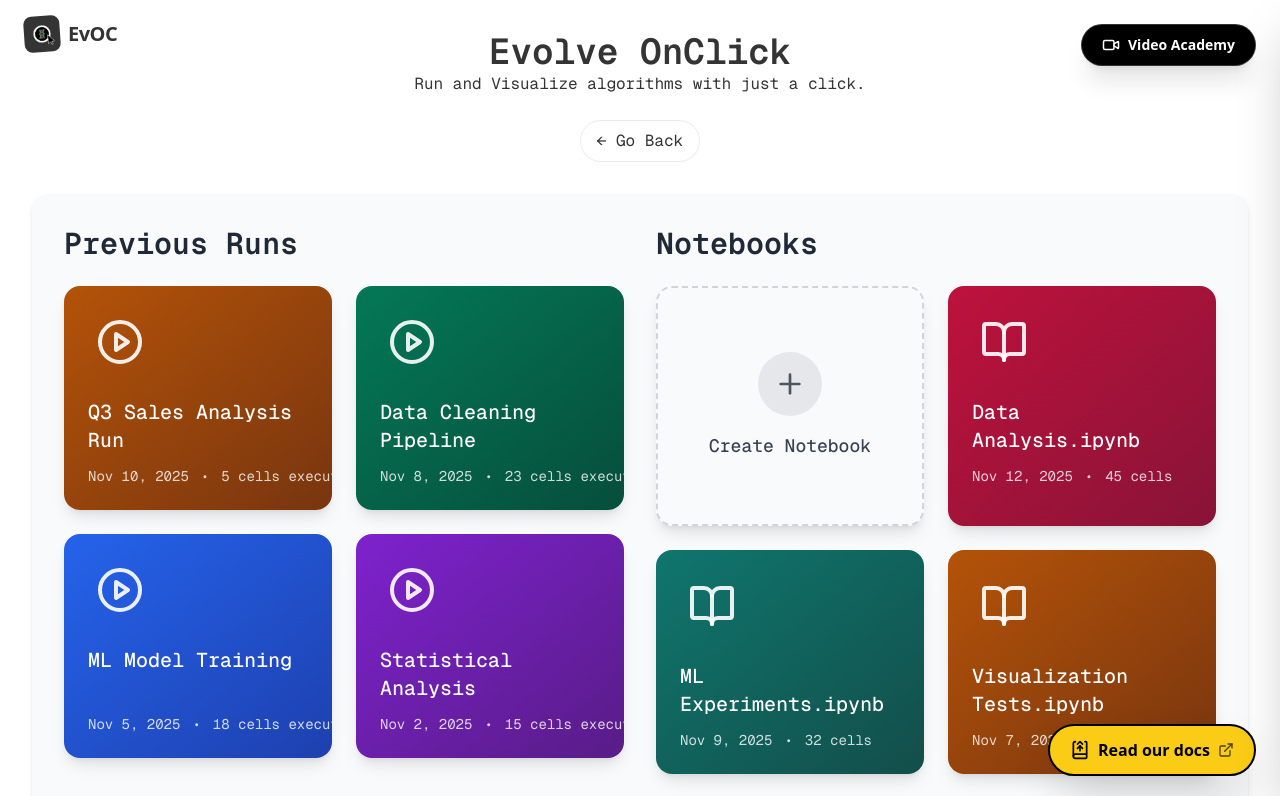
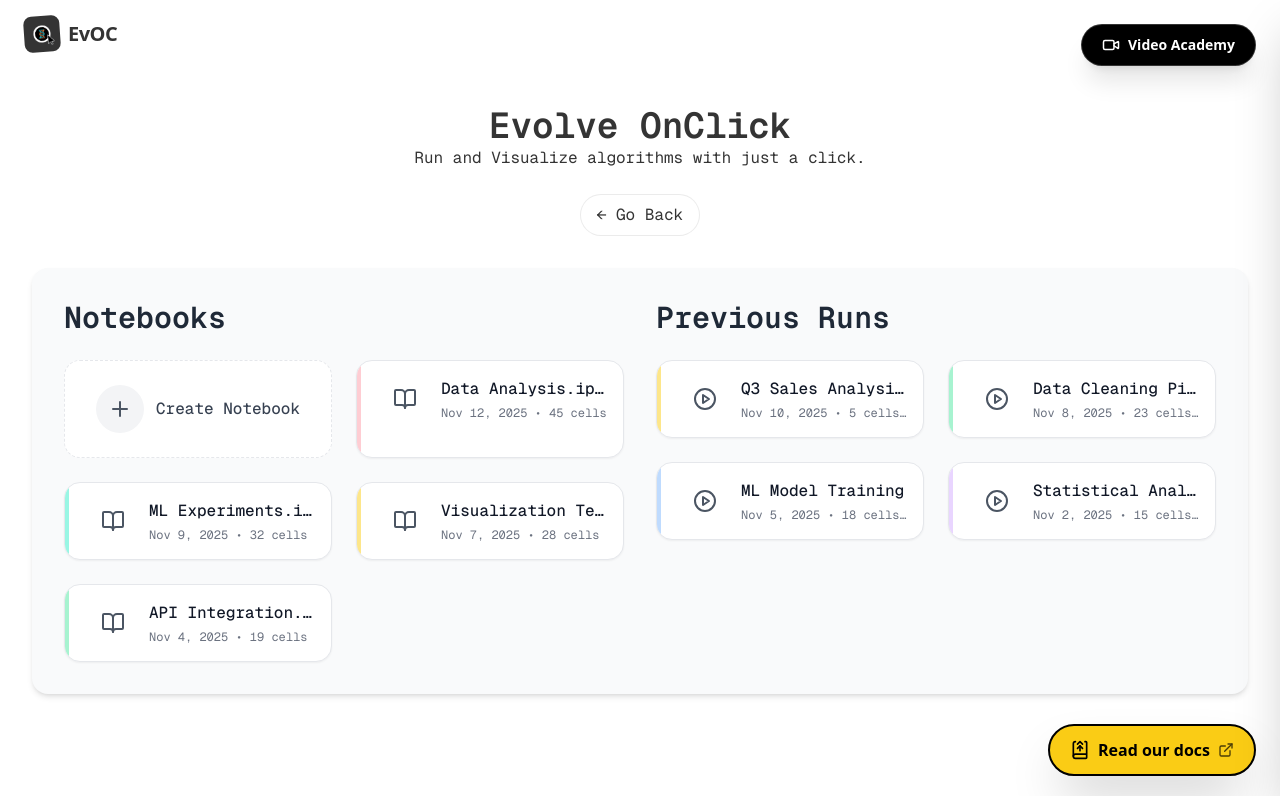
Before and after one commit to Evolutionary-Algorithms-On-Click/evolve_frontend, a Next.js app: page /create/custom-ea/notebook in a window 1280 px wide. Shown: the top 796 px of the page. Built offline with nearby package versions, Linux system fonts and the light colour scheme.

Commit message:
second idea for card designs in notebook creation page

```diff
--- a/app/create/custom-ea/notebook/page.js
+++ b/app/create/custom-ea/notebook/page.js
@@ -4,83 +4,60 @@ import React from "react";
 import Link from "next/link";
 import { LogOut, Plus, PlayCircle, BookOpen } from "lucide-react";
 
-// Card Component
+// Card Component (simple, minimal)
 const Card = ({ item, type }) => {
-    const gradients = [
-        "from-amber-700 to-amber-900",
-        "from-emerald-700 to-emerald-900",
-        "from-blue-600 to-blue-800",
-        "from-purple-700 to-purple-900",
-        "from-rose-700 to-rose-900",
-        "from-teal-700 to-teal-900",
+    const accents = [
+        "bg-amber-200",
+        "bg-emerald-200",
+        "bg-blue-200",
+        "bg-purple-200",
+        "bg-rose-200",
+        "bg-teal-200",
     ];
 
-    const gradient = gradients[item.id % gradients.length];
+    const accent = accents[item.id % accents.length];
 
     return (
-        <div
-            className={`relative rounded-2xl shadow-lg hover:shadow-xl transition-all duration-300 cursor-pointer group overflow-hidden bg-gradient-to-br ${gradient}`}
-        >
-            {/* Three dots menu */}
-            <div className="absolute top-4 right-4 z-10">
-                <button className="w-8 h-8 rounded-full hover:bg-white/20 grid place-items-center opacity-0 group-hover:opacity-100 transition-opacity">
-                    <div className="grid gap-1">
-                        <div className="w-1 h-1 rounded-full bg-white"></div>
-                        <div className="w-1 h-1 rounded-full bg-white"></div>
-                        <div className="w-1 h-1 rounded-full bg-white"></div>
-                    </div>
-                </button>
-            </div>
+        <div className="relative rounded-2xl bg-white border border-gray-200 shadow-sm hover:shadow-md transition-all duration-200 cursor-pointer overflow-hidden">
+            <div className={`absolute left-0 top-0 bottom-0 w-1 ${accent}`} />
 
-            {/* Card content */}
-            <div className="p-6">
-                {/* Icon */}
-                <div className="mb-6">
-                    <div className="w-16 h-16 grid place-items-center">
-                        {type === "run" ? (
-                            <PlayCircle className="w-12 h-12 text-white/90" />
-                        ) : (
-                            <BookOpen className="w-12 h-12 text-white/90" />
-                        )}
-                    </div>
+            <div className="p-4 pl-7 flex items-center gap-4">
+                <div className="w-10 h-10 grid place-items-center">
+                    {type === "run" ? (
+                        <PlayCircle className="w-6 h-6 text-gray-600" />
+                    ) : (
+                        <BookOpen className="w-6 h-6 text-gray-600" />
+                    )}
                 </div>
 
-                {/* Title */}
-                <h3 className="text-xl font-medium text-white mb-3 line-clamp-2 min-h-[3.5rem]">
-                    {item.title}
-                </h3>
-
-                {/* Metadata */}
-                <div className="grid grid-flow-col auto-cols-max gap-3 text-sm text-white/80">
-                    <span>{item.date}</span>
-                    {item.metadata && (
-                        <>
-                            <span>•</span>
-                            <span>{item.metadata}</span>
-                        </>
-                    )}
+                <div className="flex-1 min-w-0">
+                    <h3 className="text-base font-medium text-gray-900 truncate">
+                        {item.title}
+                    </h3>
+                    <div className="text-xs text-gray-500 mt-1 truncate">
+                        {item.date}
+                        {item.metadata ? ` • ${item.metadata}` : ""}
+                    </div>
                 </div>
             </div>
         </div>
     );
 };
 
-// Create New Card Component
+// Create New Card Component (subtle)
 const CreateCard = ({ onClick, label }) => {
     return (
         <button
             onClick={onClick}
-            className="relative rounded-2xl shadow-lg hover:shadow-xl transition-all duration-300 cursor-pointer group overflow-hidden border-2 border-dashed border-gray-300 hover:border-gray-400 bg-gray-50 hover:bg-gray-100 h-full min-h-[240px]"
+            className="relative rounded-2xl border border-dashed border-gray-200 hover:border-gray-300 bg-white h-full  transition-shadow hover:shadow-md p-6 flex items-center justify-center"
         >
-            <div className="p-6 h-full grid place-items-center">
-                <div className="grid gap-4 place-items-center">
-                    <div className="w-16 h-16 rounded-full bg-gray-200 group-hover:bg-gray-300 grid place-items-center transition-colors">
-                        <Plus className="w-8 h-8 text-gray-600" />
-                    </div>
-                    <span className="text-lg font-medium text-gray-700">
-                        {label}
-                    </span>
+            <div className="flex gap-3 place-items-center">
+                <div className="w-12 h-12 rounded-full bg-gray-100 grid place-items-center">
+                    <Plus className="w-6 h-6 text-gray-600" />
                 </div>
+                <span className="text-base font-medium text-gray-700">
+                    {label}
+                </span>
             </div>
         </button>
     );
@@ -163,22 +140,6 @@ export default function NotebookDashboard() {
             <div className="w-full max-w-8xl mt-8 bg-gray-50 rounded-2xl overflow-hidden shadow-md">
                 <div className="p-8">
                     <div className="grid grid-cols-2 gap-8">
-                        {/* Previous Runs Section */}
-                        <div>
-                            <h2 className="text-3xl font-bold text-gray-800 mb-6">
-                                Previous Runs
-                            </h2>
-                            <div className="grid grid-cols-2 gap-6">
-                                {previousRuns.map((run) => (
-                                    <Card
-                                        key={`run-${run.id}`}
-                                        item={run}
-                                        type="run"
-                                    />
-                                ))}
-                            </div>
-                        </div>
-
                         {/* Notebooks Section */}
                         <div>
                             <h2 className="text-3xl font-bold text-gray-800 mb-6">
@@ -198,6 +159,22 @@ export default function NotebookDashboard() {
                                 ))}
                             </div>
                         </div>
+
+                        {/* Previous Runs Section */}
+                        <div>
+                            <h2 className="text-3xl font-bold text-gray-800 mb-6">
+                                Previous Runs
+                            </h2>
+                            <div className="grid grid-cols-2 gap-6">
+                                {previousRuns.map((run) => (
+                                    <Card
+                                        key={`run-${run.id}`}
+                                        item={run}
+                                        type="run"
+                                    />
+                                ))}
+                            </div>
+                        </div>
                     </div>
                 </div>
             </div>
```
